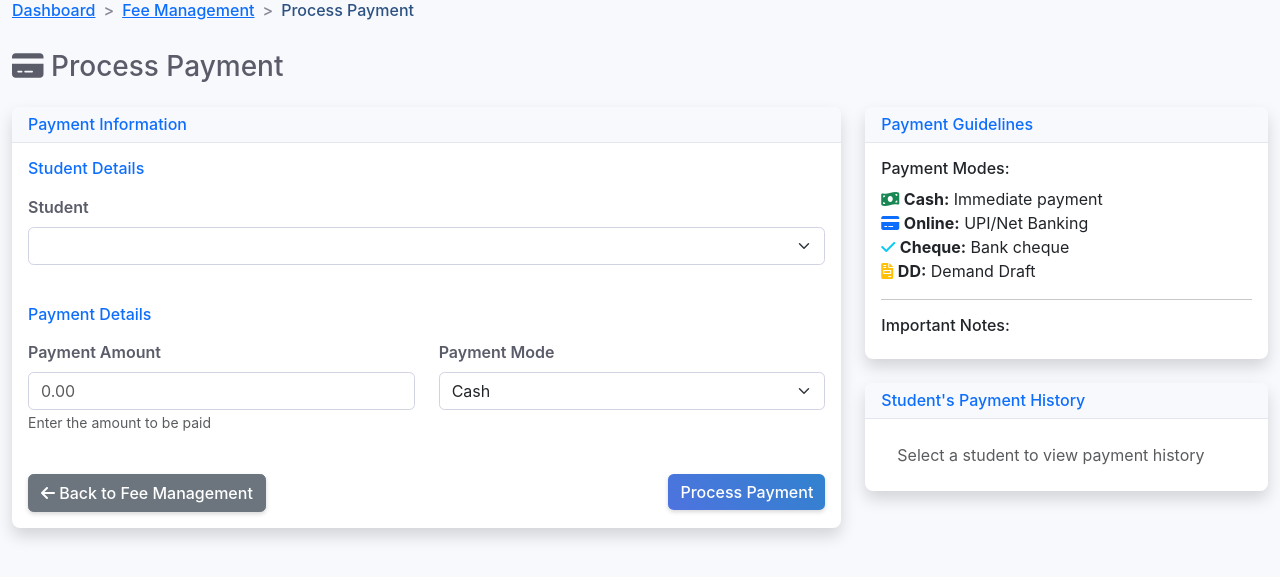
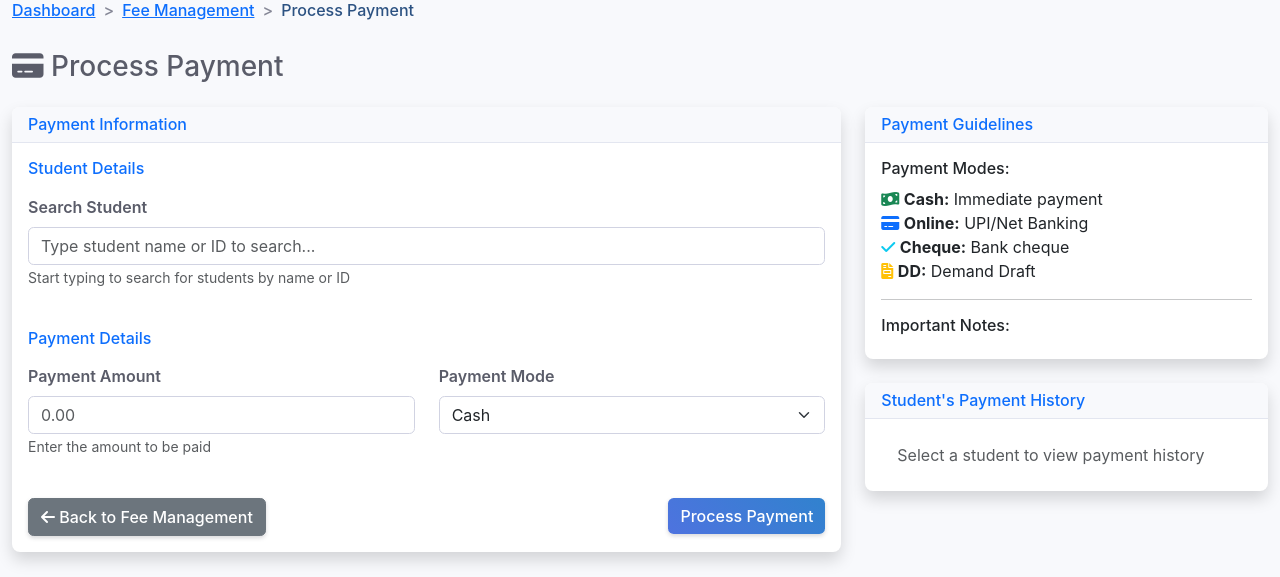
Before and after one commit to vishal0soni/SRBMCCollegeERP_Final, a Flask app: page /fees/payment in a window 1280 px wide. Shown: the part 416-993 px from the top of the page. Run offline with Flask 3, Linux system fonts and the light colour scheme; a user stored in the database is signed in; data comes from the database, SQL or seed files in the repository; data that the repository does not hold is empty; some libraries are stand-ins or nearby versions.

Commit message:
Assistant checkpoint: Add searchable student input to payment form
Assistant generated file changes:
- templates/fees/payment_form.html: Replace student dropdown with searchable input field, Update JavaScript to enable student search functionality, Update student selection event listener for manual selection

---

User prompt:

When opening the Process Payment page directly (without using "+Pay"):
Show a "Search Student" input field (preferably a search box, not a dropdown list).
After selecting a student, their fee details should load dynamically under Payment Information.
Do not show a dropdown of all students — use a searchable field to improve usability and performance.

Replit-Commit-Author: Assistant
Replit-Commit-Session-Id: c3cf0d41-c837-48a0-94d2-3444c1628bc4

```diff
--- a/templates/fees/payment_form.html
+++ b/templates/fees/payment_form.html
@@ -94,8 +94,12 @@
                         {% else %}
                             <div class="row">
                                 <div class="col-md-12 mb-3">
-                                    {{ form.student_id.label(class="form-label") }}
-                                    {{ form.student_id(class="form-select") }}
+                                    <label for="studentSearch" class="form-label">Search Student</label>
+                                    <div class="position-relative">
+                                        <input type="text" id="studentSearch" class="form-control" placeholder="Type student name or ID to search..." autocomplete="off">
+                                        <div id="searchResults" class="dropdown-menu" style="display: none;"></div>
+                                    </div>
+                                    {{ form.student_id(style="display: none;") }}
                                     {% if form.student_id.errors %}
                                         <div class="text-danger">
                                             {% for error in form.student_id.errors %}
@@ -103,6 +107,7 @@
                                             {% endfor %}
                                         </div>
                                     {% endif %}
+                                    <small class="text-muted">Start typing to search for students by name or ID</small>
                                 </div>
                             </div>
 
@@ -278,22 +283,91 @@
 let studentsData = [];
 
 {% if not selected_student %}
-// Only enable search functionality if no student is pre-selected
+// Enable search functionality when no student is pre-selected
+let searchTimeout;
+
 function searchStudents(query) {
-    // Function kept for backward compatibility but not used when student is pre-selected
+    if (query.length < 2) {
+        hideSearchResults();
+        return;
+    }
+
+    clearTimeout(searchTimeout);
+    searchTimeout = setTimeout(() => {
+        fetch(`/api/search-students?q=${encodeURIComponent(query)}`)
+            .then(response => response.json())
+            .then(data => {
+                if (data.success) {
+                    displaySearchResults(data.students);
+                } else {
+                    hideSearchResults();
+                }
+            })
+            .catch(error => {
+                console.error('Error searching students:', error);
+                hideSearchResults();
+            });
+    }, 300);
 }
 
 function displaySearchResults(students) {
-    // Function kept for backward compatibility but not used when student is pre-selected
+    const resultsContainer = document.getElementById('searchResults');
+    resultsContainer.innerHTML = '';
+
+    if (students.length === 0) {
+        resultsContainer.innerHTML = '<div class="dropdown-item text-muted">No students found</div>';
+    } else {
+        students.forEach(student => {
+            const item = document.createElement('div');
+            item.className = 'dropdown-item';
+            item.style.cursor = 'pointer';
+            item.innerHTML = `
+                <div>
+                    <strong>${student.student_unique_id}</strong> - ${student.first_name} ${student.last_name}
+                    <br>
+                    <small class="text-muted">${student.current_course}</small>
+                </div>
+            `;
+            item.addEventListener('click', () => selectStudent(student));
+            resultsContainer.appendChild(item);
+        });
+    }
+
+    resultsContainer.style.display = 'block';
 }
 
 function hideSearchResults() {
-    // Function kept for backward compatibility but not used when student is pre-selected
+    const resultsContainer = document.getElementById('searchResults');
+    resultsContainer.style.display = 'none';
 }
 
 function selectStudent(student) {
-    // Function kept for backward compatibility but not used when student is pre-selected
+    // Set the student data
+    document.getElementById('studentSearch').value = `${student.student_unique_id} - ${student.first_name} ${student.last_name}`;
+    document.getElementById('{{ form.student_id.id }}').value = student.id;
+
+    hideSearchResults();
+
+    // Load student fee details
+    loadStudentDetails();
 }
+
+// Add event listeners for search functionality
+document.getElementById('studentSearch').addEventListener('input', function(e) {
+    searchStudents(e.target.value);
+});
+
+document.getElementById('studentSearch').addEventListener('blur', function() {
+    // Delay hiding to allow for click events on results
+    setTimeout(() => hideSearchResults(), 200);
+});
+
+document.getElementById('studentSearch').addEventListener('focus', function() {
+    const query = this.value;
+    if (query.length >= 2) {
+        searchStudents(query);
+    }
+});
 {% endif %}
 
 function loadStudentDetails(student = null) {
@@ -452,6 +526,9 @@ document.getElementById('{{ form.student_id.id }}').addEventListener('change', f
         document.getElementById('studentDetails').style.display = 'none';
         document.getElementById('additionalDetails').style.display = 'none';
         document.getElementById('paymentSummary').style.display = 'none';
+
+        // Clear search input if student is deselected
+        document.getElementById('studentSearch').value = '';
     }
 });
 {% endif %}
```
